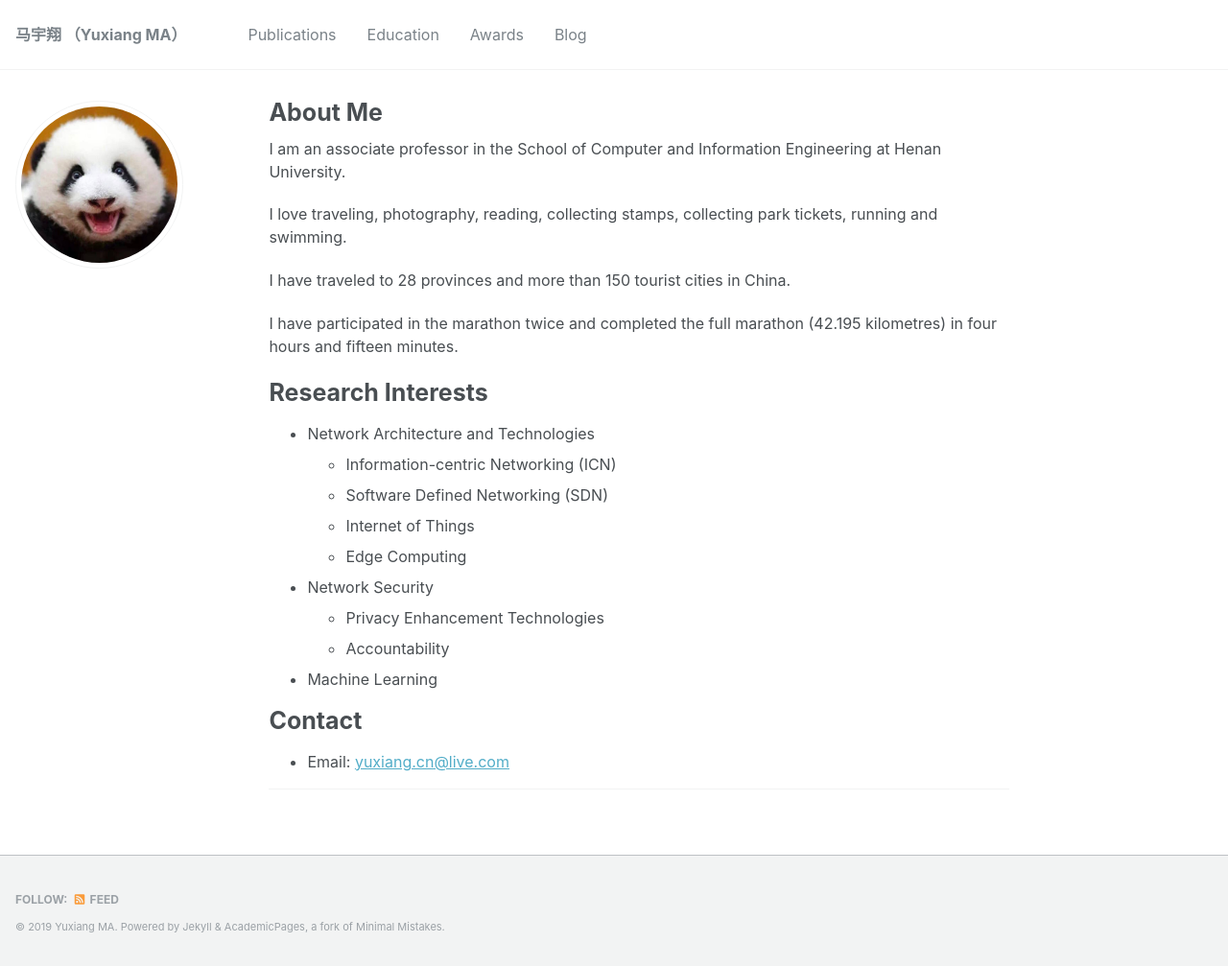
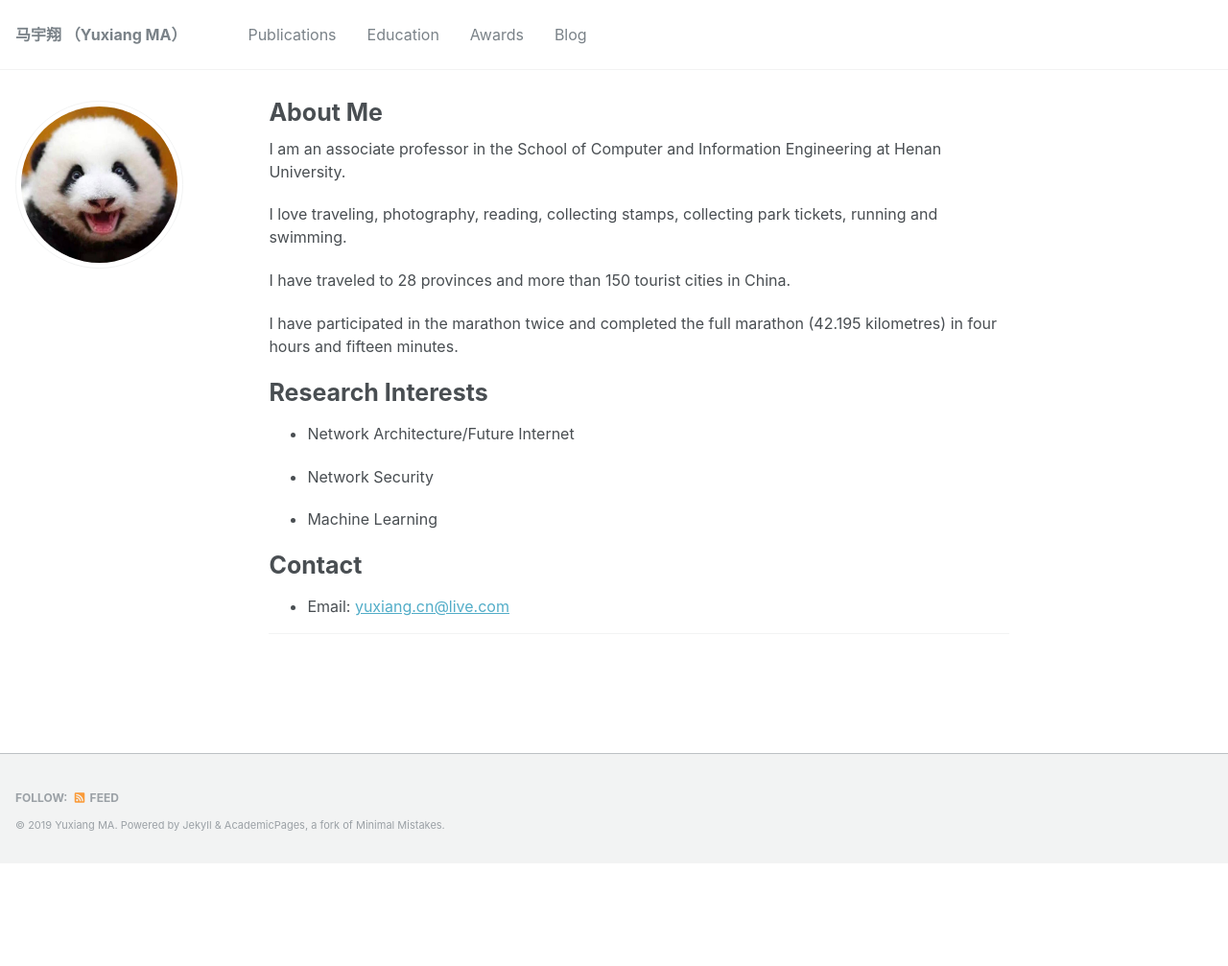
Before and after one commit to MaYuxiang/mayuxiang.github.io, a Jekyll site: the page built from _pages/about.md, in a window 1280 px wide. Shown: the whole page at 96% size. Built offline with Jekyll 4.4.1, drawn with Linux system fonts in a browser that asks for light colours; after the commit the page ends 900 px from its top, so only the background shows below that.

Commit message:
Update
Update

```diff
--- a/_pages/about.md
+++ b/_pages/about.md
@@ -21,15 +21,9 @@ I have participated in the marathon twice and completed the full marathon (42.19
 Research Interests
 ======
 
-* Network Architecture and Technologies
-  * Information-centric Networking (ICN)
-  * Software Defined Networking (SDN)
-  * Internet of Things
-  * Edge Computing
+* Network Architecture/Future Internet
 
 * Network Security
-  * Privacy Enhancement Technologies
-  * Accountability
 
 * Machine Learning
 
```
